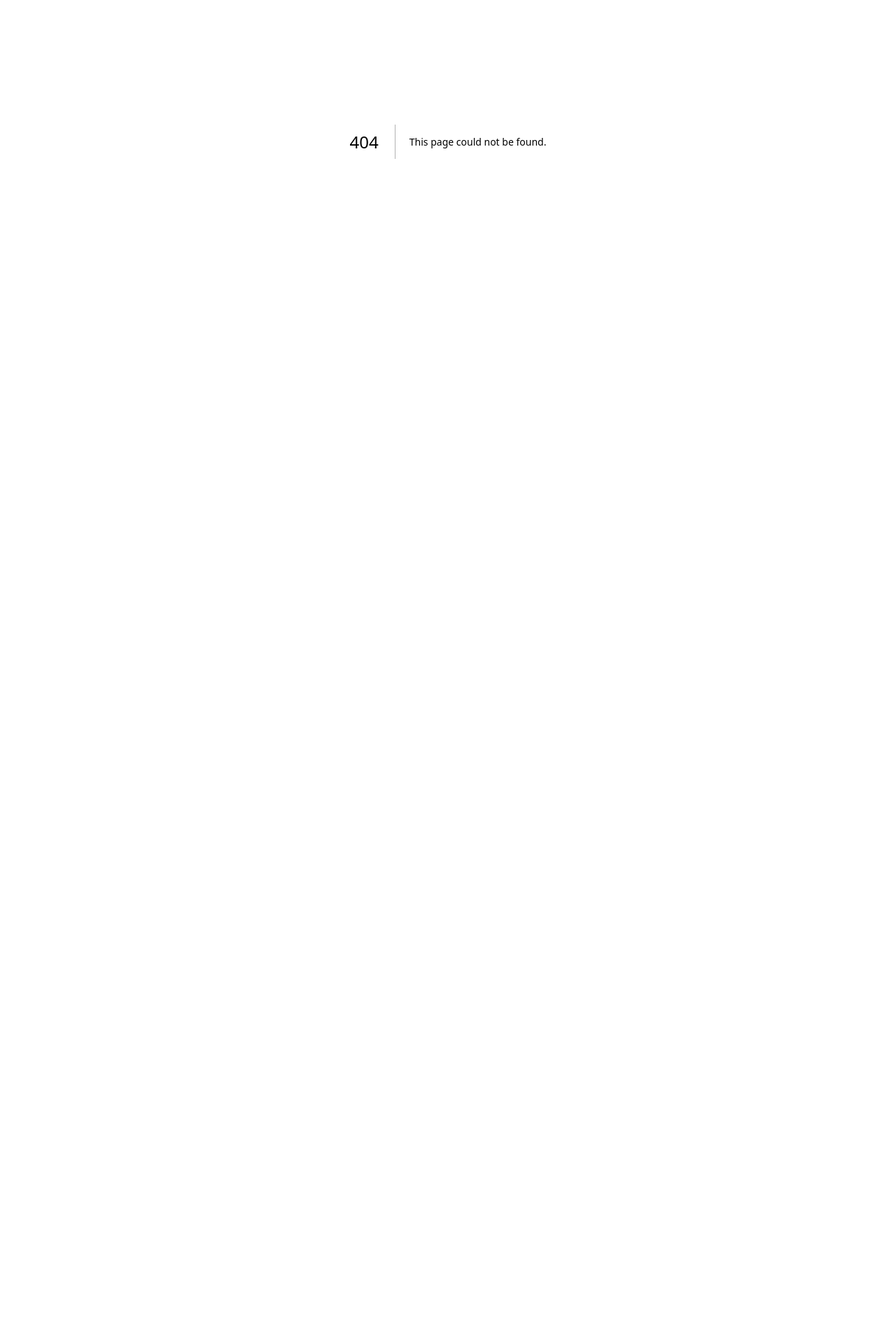
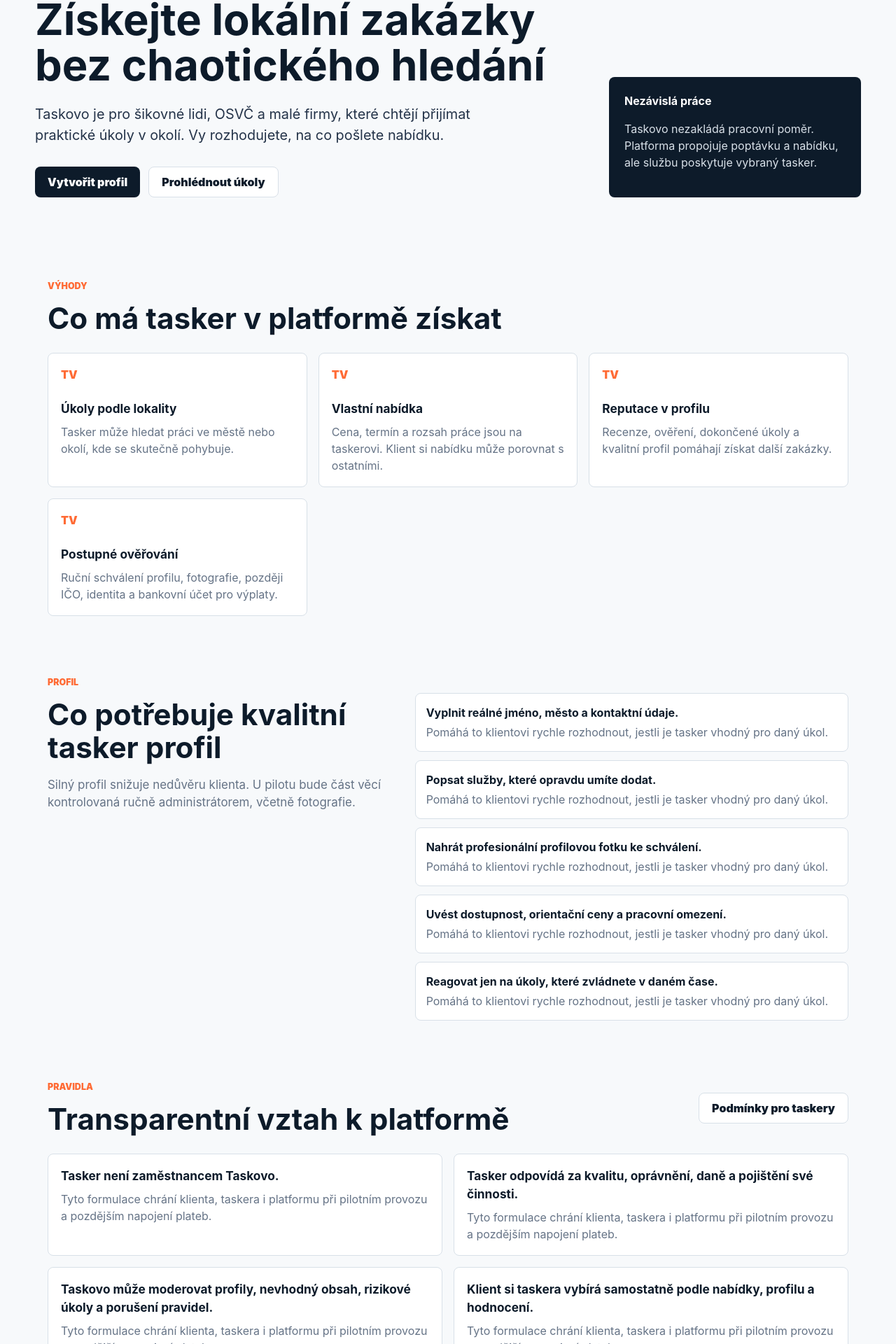
Before and after one commit to kaziodimm/taskovo-app, a Next.js app: page /pro-taskery in a window 1280 px wide. Before the commit this address had no page. Shown: the part 198-2118 px from the top of the page at 70% size. Before the commit the page ends 800 px from the top, so only its background shows below. Built offline with nearby package versions, Linux system fonts and the light colour scheme; no server answers.

Commit message:
Add tasker page

```diff
--- /dev/null
+++ b/app/pro-taskery/page.tsx
@@ -0,0 +1,72 @@
+import { Footer } from "@/components/Footer";
+import { Header } from "@/components/Header";
+
+const benefits = [
+  ["Úkoly podle lokality", "Tasker může hledat práci ve městě nebo okolí, kde se skutečně pohybuje."],
+  ["Vlastní nabídka", "Cena, termín a rozsah práce jsou na taskerovi. Klient si nabídku může porovnat s ostatními."],
+  ["Reputace v profilu", "Recenze, ověření, dokončené úkoly a kvalitní profil pomáhají získat další zakázky."],
+  ["Postupné ověřování", "Ruční schválení profilu, fotografie, později IČO, identita a bankovní účet pro výplaty."],
+];
+
+const checklist = [
+  "Vyplnit reálné jméno, město a kontaktní údaje.",
+  "Popsat služby, které opravdu umíte dodat.",
+  "Nahrát profesionální profilovou fotku ke schválení.",
+  "Uvést dostupnost, orientační ceny a pracovní omezení.",
+  "Reagovat jen na úkoly, které zvládnete v daném čase.",
+];
+
+const rules = [
+  "Tasker není zaměstnancem Taskovo.",
+  "Tasker odpovídá za kvalitu, oprávnění, daně a pojištění své činnosti.",
+  "Taskovo může moderovat profily, nevhodný obsah, rizikové úkoly a porušení pravidel.",
+  "Klient si taskera vybírá samostatně podle nabídky, profilu a hodnocení.",
+];
+
+export default function TaskersPage() {
+  return (
+    <>
+      <Header />
+      <main className="page-shell">
+        <section className="page-hero">
+          <div>
+            <p className="kicker">Pro taskery</p>
+            <h1 className="page-title">Získejte lokální zakázky bez chaotického hledání</h1>
+            <p className="hero-lead">Taskovo je pro šikovné lidi, OSVČ a malé firmy, které chtějí přijímat praktické úkoly v okolí. Vy rozhodujete, na co pošlete nabídku.</p>
+            <div className="hero-actions"><a className="button primary" href="/registrace-poskytovatel">Vytvořit profil</a><a className="button secondary" href="/tasks">Prohlédnout úkoly</a></div>
+          </div>
+          <div className="page-hero-card">
+            <strong>Nezávislá práce</strong>
+            <p>Taskovo nezakládá pracovní poměr. Platforma propojuje poptávku a nabídku, ale službu poskytuje vybraný tasker.</p>
+          </div>
+        </section>
+
+        <section className="section">
+          <div className="section-heading-row"><div><p className="kicker">Výhody</p><h2>Co má tasker v platformě získat</h2></div></div>
+          <div className="trust-grid">
+            {benefits.map(([title, text]) => <article key={title}><span className="trust-icon">TV</span><h3>{title}</h3><p>{text}</p></article>)}
+          </div>
+        </section>
+
+        <section className="section split">
+          <div className="section-title">
+            <p className="kicker">Profil</p>
+            <h2>Co potřebuje kvalitní tasker profil</h2>
+            <p>Silný profil snižuje nedůvěru klienta. U pilotu bude část věcí kontrolovaná ručně administrátorem, včetně fotografie.</p>
+          </div>
+          <div className="feature-list">
+            {checklist.map((item) => <div key={item}><strong>{item}</strong><span>Pomáhá to klientovi rychle rozhodnout, jestli je tasker vhodný pro daný úkol.</span></div>)}
+          </div>
+        </section>
+
+        <section className="section">
+          <div className="section-heading-row"><div><p className="kicker">Pravidla</p><h2>Transparentní vztah k platformě</h2></div><a className="button secondary" href="/podminky-pro-poskytovatele">Podmínky pro taskery</a></div>
+          <div className="legal-grid">
+            {rules.map((rule) => <article className="legal-card" key={rule}><h3>{rule}</h3><p>Tyto formulace chrání klienta, taskera i platformu při pilotním provozu a pozdějším napojení plateb.</p></article>)}
+          </div>
+        </section>
+      </main>
+      <Footer />
+    </>
+  );
+}
```
